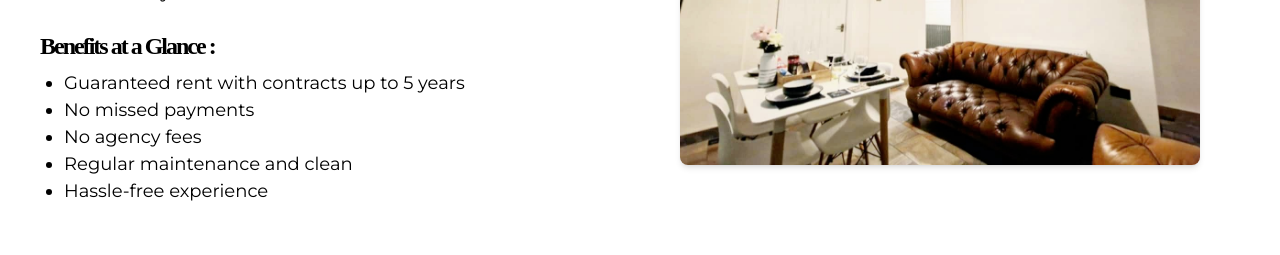
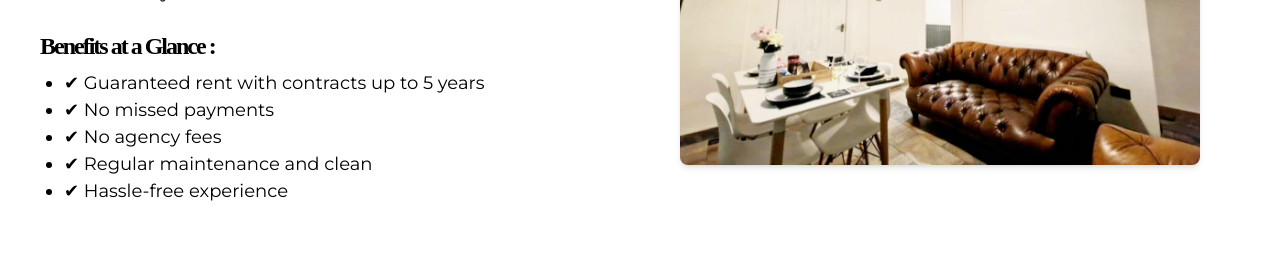
Before and after one commit to shar27/michaeljames, a Next.js app: page /Landlords in a window 1280 px wide. Shown: the part 432-687 px from the top of the page. Built offline with nearby package versions, Linux system fonts and the light colour scheme; no server answers; a web font is replaced by a local one.

Commit message:
Update page.js

```diff
--- a/src/app/Landlords/page.js
+++ b/src/app/Landlords/page.js
@@ -46,11 +46,11 @@ function Landlords() {
             </h3>
 
             <ul className="list-disc pl-6">
-              <li>Guaranteed rent with contracts up to 5 years</li>
-              <li>No missed payments</li>
-              <li>No agency fees</li>
-              <li>Regular maintenance and clean</li>
-              <li>Hassle-free experience</li>
+              <li> ✔ Guaranteed rent with contracts up to 5 years</li>
+              <li> ✔ No missed payments</li>
+              <li> ✔ No agency fees</li>
+              <li> ✔ Regular maintenance and clean</li>
+              <li> ✔ Hassle-free experience</li>
             </ul>
           </div>
 
```
